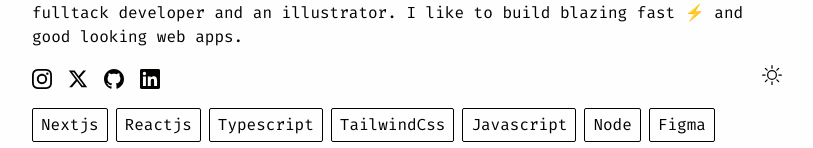
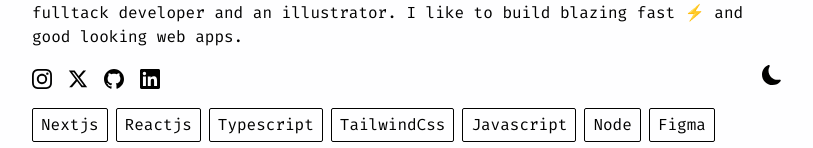
Before and after one commit to asyncasad/asyncasad.in, a Next.js app: page / in a window 1280 px wide. Shown: the part 274-422 px from the top of the page, without its empty margins (233-1046 px from the left). Built offline with nearby package versions, Linux system fonts and the light colour scheme.

Commit message:
update metadata and theme

```diff
--- a/src/app/page.tsx
+++ b/src/app/page.tsx
@@ -12,9 +12,8 @@ import Link from 'next/link';
 import { Key } from 'react';
 
 export const metadata: Metadata = {
-  title: 'asyncasad.in',
-  description:
-    'Portfolio website of a fullstack developer building blazing fast web apps with Nextjs, Tailwind and Typescript as core techstack.',
+  title: 'AsadKhan Pathan',
+  description: 'Developer, designer and creator.',
 };
 
 export default function Home() {
--- a/src/components/theme-togller.tsx
+++ b/src/components/theme-togller.tsx
@@ -14,7 +14,7 @@ const ThemeToggler = () => {
   };
   return (
     <button onClick={handleChangeTheme}>
-      {theme === 'dark' ? <Moon /> : <Sun />}
+      {theme !== 'dark' ? <Moon /> : <Sun />}
     </button>
   );
 };
```
